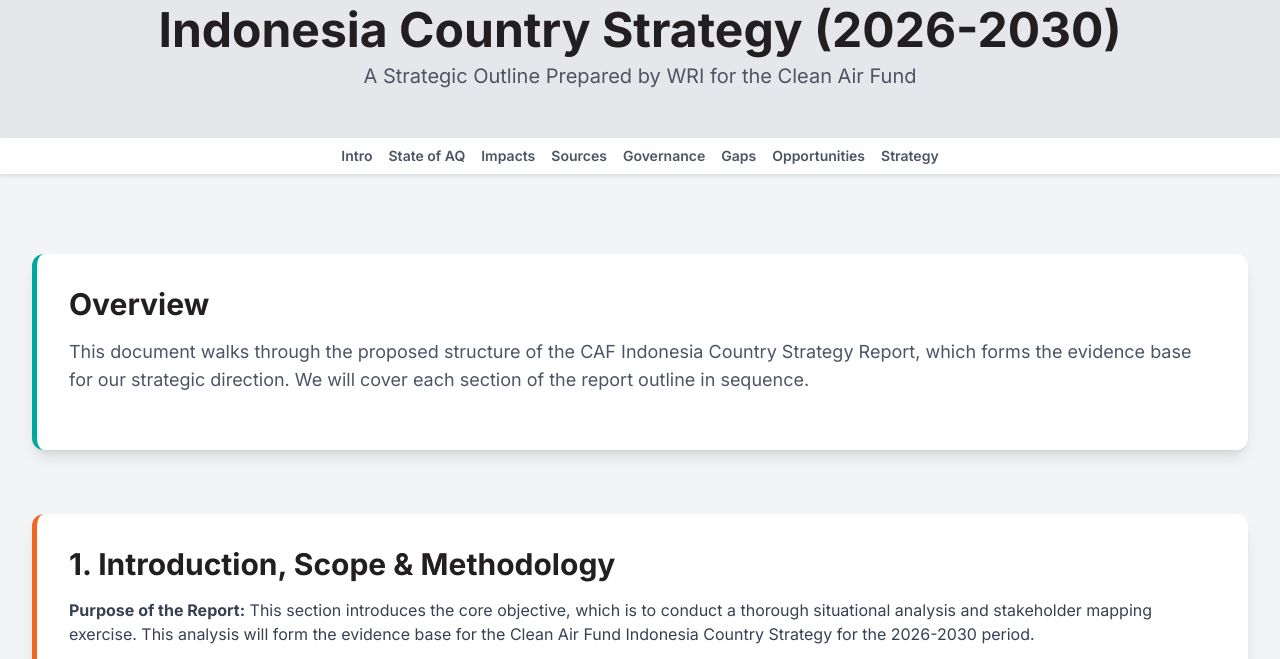
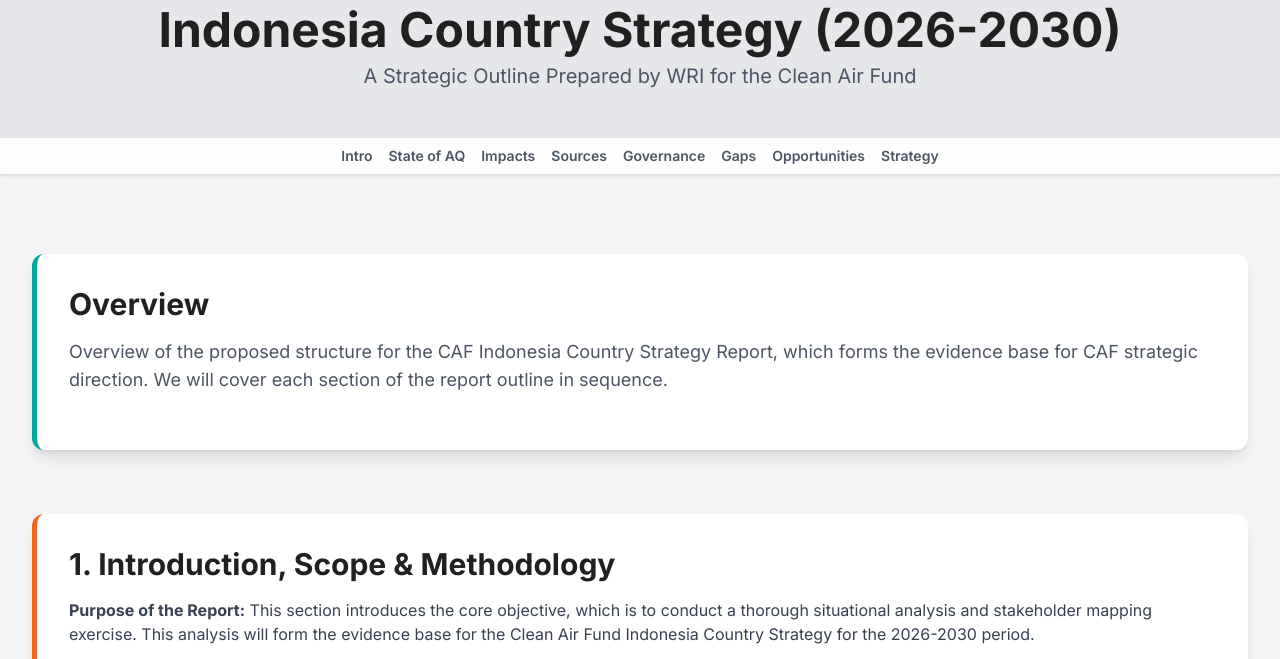
Before and after one commit to dannyhartanto/CAF_CS, a plain HTML site: page index.html in a window 1280 px wide. Shown: the part 114-773 px from the top of the page. Drawn offline with nearby package versions, Linux system fonts and the light colour scheme.

Commit message:
Update index.html

```diff
--- a/index.html
+++ b/index.html
@@ -168,7 +168,7 @@
 
         <section id="agenda" class="section-card border-l-[#00A99D]">
             <h2 class="text-3xl font-bold mb-4 text-[#231F20]">Overview</h2>
-            <p class="text-lg text-gray-600 mb-6">This document walks through the proposed structure of the CAF Indonesia Country Strategy Report, which forms the evidence base for our strategic direction. We will cover each section of the report outline in sequence.</p>
+            <p class="text-lg text-gray-600 mb-6">Overview of the proposed structure for the CAF Indonesia Country Strategy Report, which forms the evidence base for CAF strategic direction. We will cover each section of the report outline in sequence.</p>
         </section>
 
         <section id="section-1" class="section-card border-l-[#F26522]">
```
